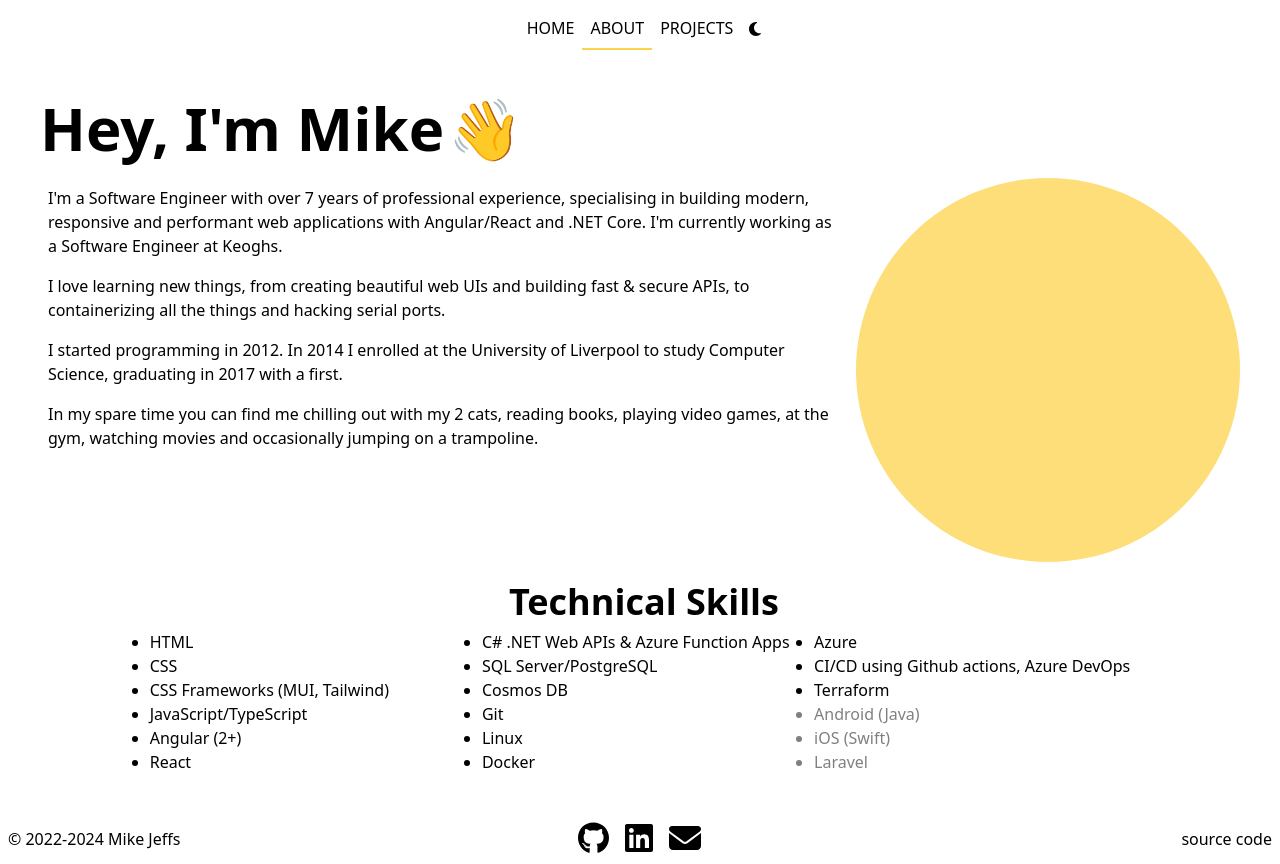
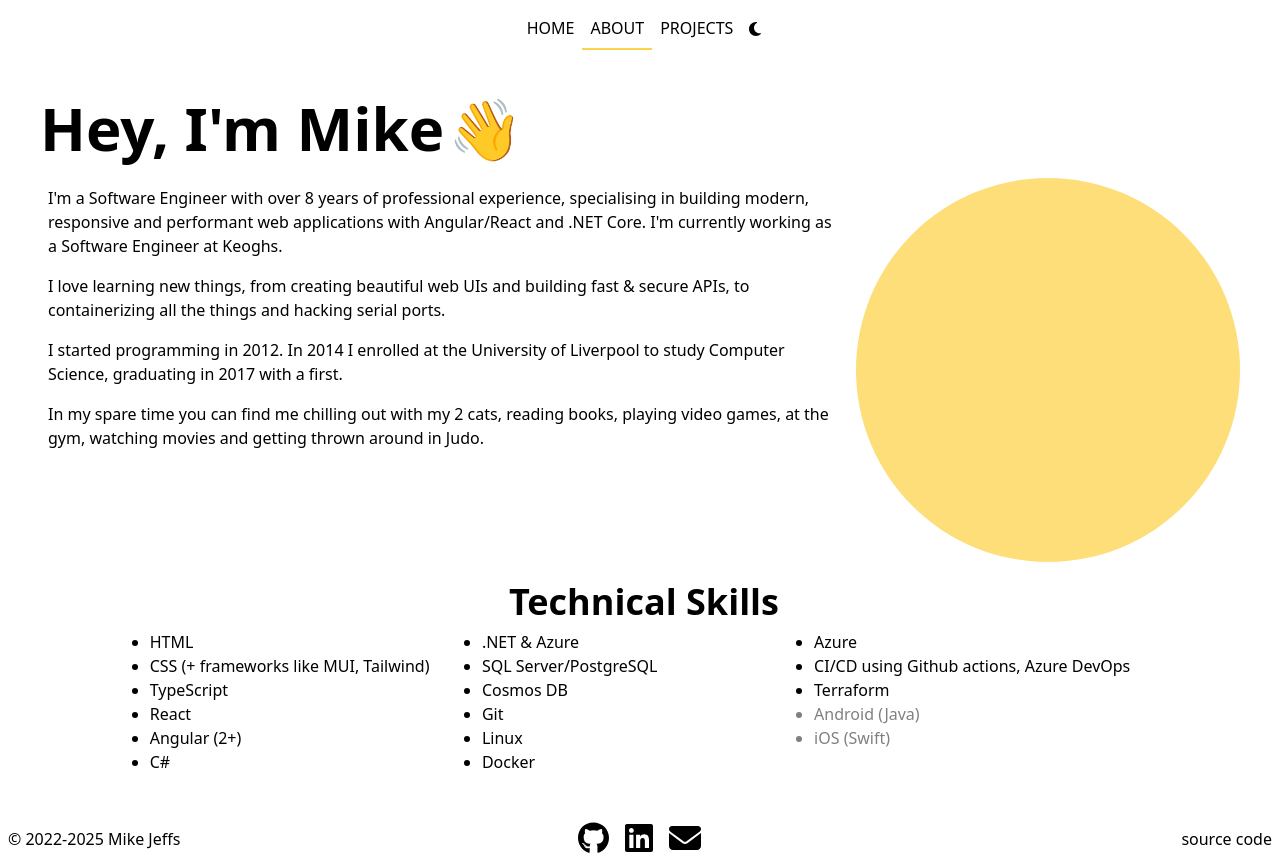
Before and after one commit to mj3f/personal-website, a Next.js app: page /about in a window 1280 px wide. Built offline with nearby package versions, Linux system fonts and the light colour scheme.

Commit message:
chore: updates to site for 2025

```diff
--- a/components/Footer.tsx
+++ b/components/Footer.tsx
@@ -11,21 +11,31 @@ const Footer: React.FC = () => {
   return (
     <div className="flex flex-col items-center p-2 md:flex-row md:justify-between">
       <div className="flex w-full justify-center md:justify-start">
-        <p className="dark:text-white">© 2022-2024 Mike Jeffs</p>
+        <p className="dark:text-white">© 2022-2025 Mike Jeffs</p>
       </div>
       <div className="flex w-full justify-center">
         <Link href="https://github.com/mj3f/" className={anchorClass}>
           <FontAwesomeIcon icon={faGithub} size={"2x"} />
         </Link>
-        <Link href="https://www.linkedin.com/in/michael-jeffs-pratt-650046123/" className={anchorClass}>
+        <Link
+          href="https://www.linkedin.com/in/michael-jeffs-pratt-650046123/"
+          className={anchorClass}
+        >
           <FontAwesomeIcon icon={faLinkedin} size={"2x"} />
         </Link>
-        <Link href="mailto:mikep2319@me.com" aria-label="email" className={anchorClass}>
+        <Link
+          href="mailto:mikep2319@me.com"
+          aria-label="email"
+          className={anchorClass}
+        >
           <FontAwesomeIcon icon={faEnvelope} size={"2x"} />
         </Link>
       </div>
       <div className="flex w-full justify-center md:justify-end">
-        <Link href="https://github.com/mj3f/personal-website" className="font-light tex-sm dark:text-white">
+        <Link
+          href="https://github.com/mj3f/personal-website"
+          className="font-light tex-sm dark:text-white"
+        >
           source code
         </Link>
       </div>
--- a/pages/about.tsx
+++ b/pages/about.tsx
@@ -7,21 +7,27 @@ export default function About() {
       <ContentPageLayout title="Hey, I'm Mike" showHandWave>
         <div className="flex w-full pt-5">
           <article className="flex flex-col w-full md:w-2/3">
-                        <p className="p-2">I'm a Software Engineer with over 7 years of professional experience, specialising in
-                            building modern, responsive and performant web applications with Angular/React and .NET Core.
-                            I'm currently working as a Software Engineer at Keoghs.
+            <p className="p-2">
+              I'm a Software Engineer with over 8 years of professional
+              experience, specialising in building modern, responsive and
+              performant web applications with Angular/React and .NET Core. I'm
+              currently working as a Software Engineer at Keoghs.
             </p>
             <p className="p-2">
-                            I love learning new things,
-                            from creating beautiful web UIs and building fast & secure APIs, to containerizing all the things
-                            and hacking serial ports.
+              I love learning new things, from creating beautiful web UIs and
+              building fast & secure APIs, to containerizing all the things and
+              hacking serial ports.
             </p>
             {/* NOT READY YET: <p>I have started a technical blog where I will be documenting my learnings, you can find it <a href="">here</a>.</p> */}
-                        <p className="p-2">I started programming in 2012. In 2014 I enrolled at the University of Liverpool to study Computer Science,
-                            graduating in 2017 with a first.
+            <p className="p-2">
+              I started programming in 2012. In 2014 I enrolled at the
+              University of Liverpool to study Computer Science, graduating in
+              2017 with a first.
             </p>
-                        <p className="p-2">In my spare time you can find me chilling out with my 2 cats, reading books, playing video games,
-                            at the gym, watching movies and occasionally jumping on a trampoline.
+            <p className="p-2">
+              In my spare time you can find me chilling out with my 2 cats,
+              reading books, playing video games, at the gym, watching movies
+              and getting thrown around in Judo.
             </p>
           </article>
           <div className="hidden md:w-1/3 md:flex md:justify-end">
@@ -31,16 +37,18 @@ export default function About() {
           </div>
         </div>
         <div className="flex flex-col pt-5 w-full">
-                    <p className="text-2xl md:text-4xl pl-2 pb-2 font-semibold text-center">Technical Skills</p>
+          <p className="text-2xl md:text-4xl pl-2 pb-2 font-semibold text-center">
+            Technical Skills
+          </p>
           <div className="flex justify-evenly">
             <ul className="list-disc columns-1 md:columns-3">
               <li>HTML</li>
-                            <li>CSS</li>
-                            <li>CSS Frameworks (MUI, Tailwind)</li>
-                            <li>JavaScript/TypeScript</li>
+              <li>CSS (+ frameworks like MUI, Tailwind)</li>
+              <li>TypeScript</li>
+              <li>React</li>
               <li>Angular (2+)</li>
-                            <li>React</li>
-                            <li>C# .NET Web APIs & Azure Function Apps</li>
+              <li>C#</li>
+              <li>.NET & Azure</li>
               <li>SQL Server/PostgreSQL</li>
               <li>Cosmos DB</li>
               <li>Git</li>
@@ -51,7 +59,6 @@ export default function About() {
               <li>Terraform</li>
               <li className="opacity-50">Android (Java)</li>
               <li className="opacity-50">iOS (Swift)</li>
-                            <li className="opacity-50">Laravel</li>
             </ul>
           </div>
         </div>
```
Lines whose indentation alone changed are shown as unchanged.
